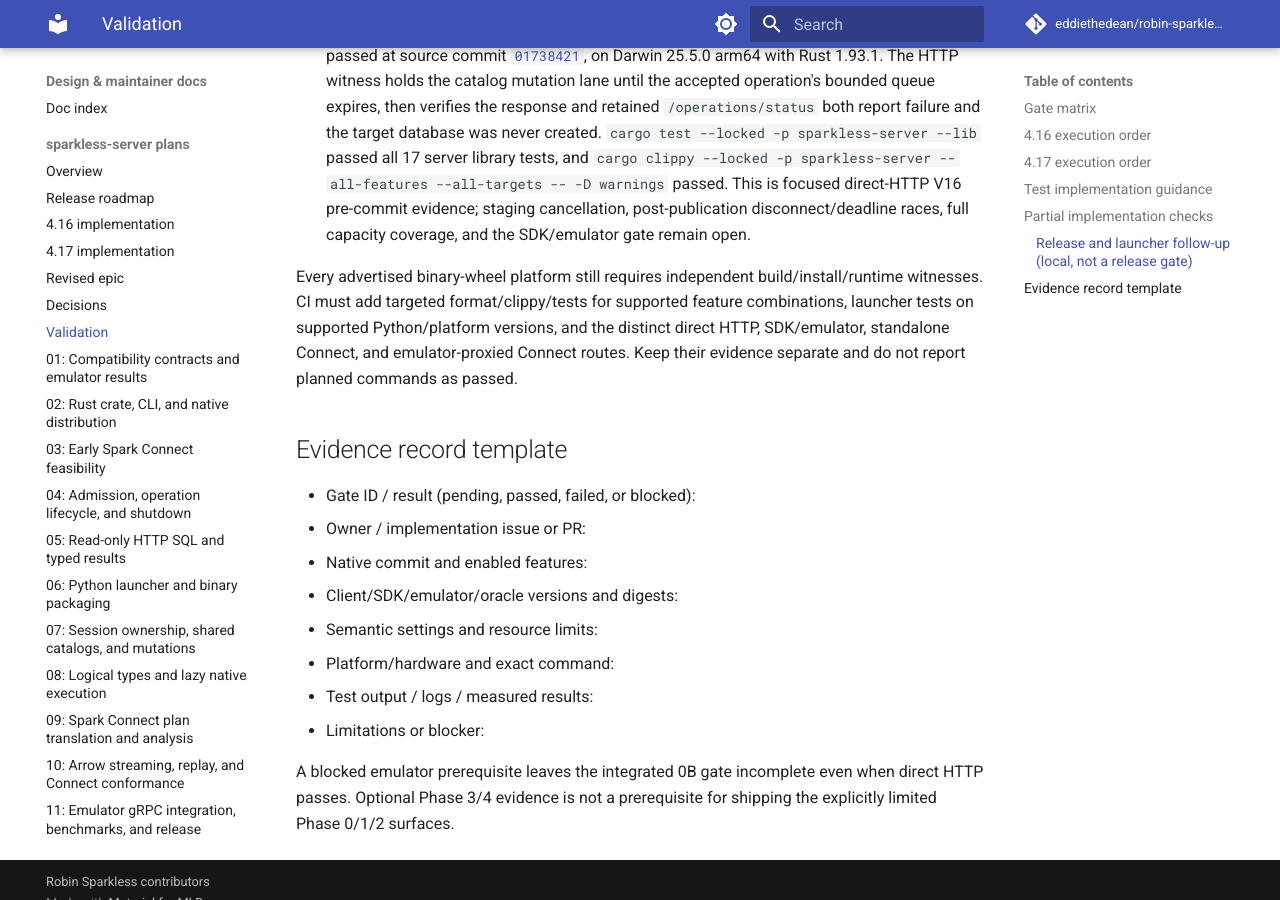
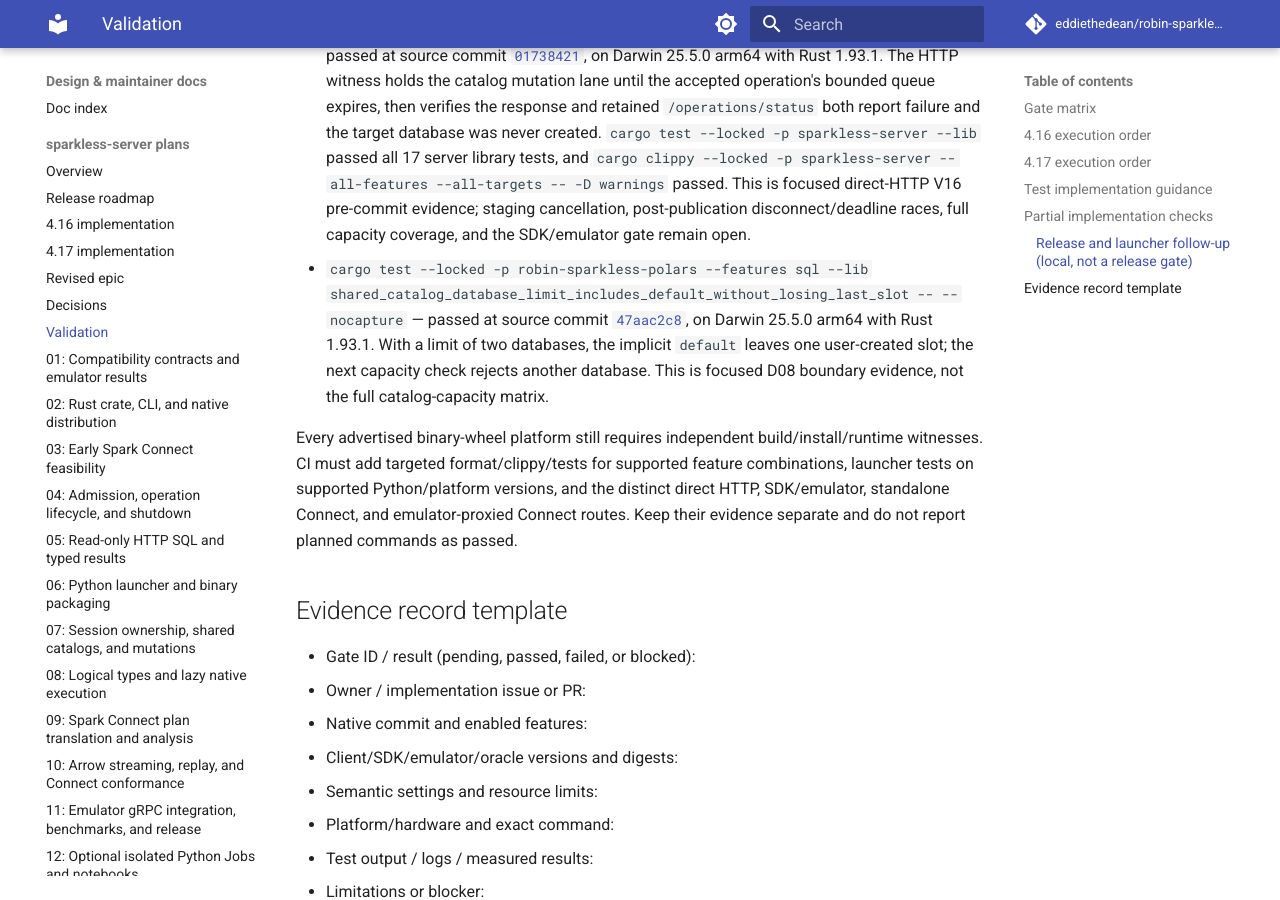
Before and after one commit to eddiethedean/robin-sparkless, an MkDocs documentation site: the page built from docs/plans/sparkless-server/VALIDATION.md, in a window 1280 px wide and 900 px high, scrolled down 14643 px. Built offline with MkDocs 1.6.1 and Material for MkDocs 9.7.7, drawn with Linux system fonts in a browser that asks for light colours; comment, search, counter and statistics services are not loaded.

Commit message:
Record catalog capacity boundary validation

```diff
--- a/docs/plans/sparkless-server/VALIDATION.md
+++ b/docs/plans/sparkless-server/VALIDATION.md
@@ -132,6 +132,7 @@
 
 - `cargo test --locked -p robin-sparkless-polars --features sql --lib nested_struct_schema_survives_union_filter_projection_and_ipc -- --nocapture` — passed one focused native test at source commit [`cb218b6a8864cb5d0f293166b7402dbe7fa10904`](https://github.com/eddiethedean/robin-sparkless/commit/cb218b6a8864cb5d0f293166b7402dbe7fa10904), on Darwin 25.5.0 arm64 with Rust 1.93.1. It checks nested field metadata/nullability and decoded values after union, filter, projection, and Arrow IPC export. This adds targeted Phase 1 nested-schema evidence; it does not complete the nested type/transform matrix or V18.
 - `cargo test --locked -p sparkless-server mutation_writer_queue_timeout_records_failure_without_effects -- --nocapture` — passed at source commit [`01738421`](https://github.com/eddiethedean/robin-sparkless/commit/01738421), on Darwin 25.5.0 arm64 with Rust 1.93.1. The HTTP witness holds the catalog mutation lane until the accepted operation's bounded queue expires, then verifies the response and retained `/operations/status` both report failure and the target database was never created. `cargo test --locked -p sparkless-server --lib` passed all 17 server library tests, and `cargo clippy --locked -p sparkless-server --all-features --all-targets -- -D warnings` passed. This is focused direct-HTTP V16 pre-commit evidence; staging cancellation, post-publication disconnect/deadline races, full capacity coverage, and the SDK/emulator gate remain open.
+- `cargo test --locked -p robin-sparkless-polars --features sql --lib shared_catalog_database_limit_includes_default_without_losing_last_slot -- --nocapture` — passed at source commit [`47aac2c8`](https://github.com/eddiethedean/robin-sparkless/commit/47aac2c8), on Darwin 25.5.0 arm64 with Rust 1.93.1. With a limit of two databases, the implicit `default` leaves one user-created slot; the next capacity check rejects another database. This is focused D08 boundary evidence, not the full catalog-capacity matrix.
 
 Every advertised binary-wheel platform still requires independent build/install/runtime witnesses. CI must add targeted format/clippy/tests for supported feature combinations, launcher tests on supported Python/platform versions, and the distinct direct HTTP, SDK/emulator, standalone Connect, and emulator-proxied Connect routes. Keep their evidence separate and do not report planned commands as passed.
 
```
